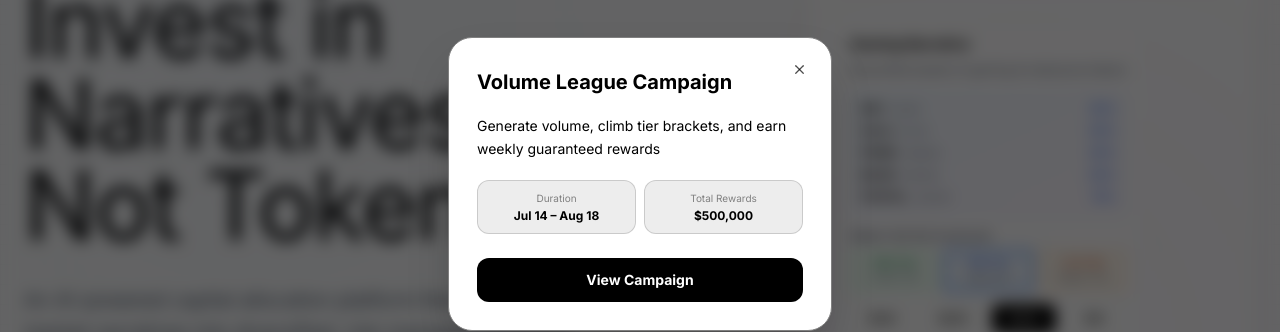
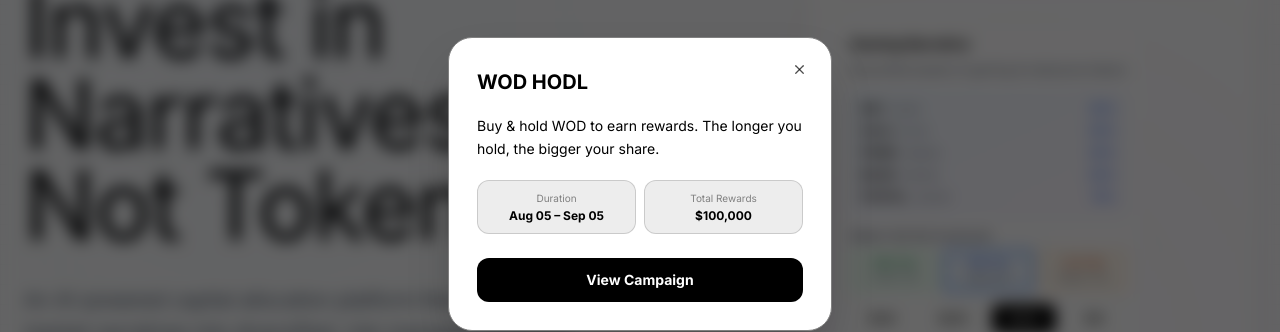
Before and after one commit to AlloX-ai/AlloX, a React (Vite) app: page / in a window 1280 px wide. Shown: the part 216-548 px from the top of the page. Built offline with nearby package versions, Linux system fonts and the light colour scheme; no server answers.

Commit message:
added wod hodl popup

```diff
--- a/src/pages/LandingPage.tsx
+++ b/src/pages/LandingPage.tsx
@@ -1030,7 +1030,7 @@
                     <div>
                       <div className="flex items-center gap-2 mb-1"></div>
                       <div className="font-bold text-black text-xl leading-tight">
-                        Volume League Campaign
+                        WOD HODL
                       </div>
                     </div>
                   </div>
@@ -1038,14 +1038,14 @@
                   <p
                     className="text-sm mb-5 leading-relaxed"
                   >
-                    Generate volume, climb tier brackets, and earn weekly guaranteed rewards
+                    Buy & hold WOD to earn rewards. The longer you hold, the bigger your share.
 
                   </p>
                   {/* Stats row */}
                   <div className="grid grid-cols-2 gap-2 mb-6">
                     {[
-                      { label: "Duration", value: "Jul 14 – Aug 18" },
-                      { label: "Total Rewards", value: "$500,000" },
+                      { label: "Duration", value: "Aug 05 – Sep 05" },
+                      { label: "Total Rewards", value: "$100,000" },
                     ].map((s) => (
                       <div
                         key={s.label}
@@ -1071,7 +1071,7 @@
                   {/* CTAs */}
                   <div className="flex gap-2">
                     <a
-                      href="https://app.allox.ai/campaigns?campaign=volume-league"
+                      href="https://app.allox.ai/campaigns?campaign=wod-hodl"
                       target="_blank"
                       rel="noopener noreferrer"
                       className="flex items-center justify-center w-full py-3 rounded-xl font-bold text-sm transition-all"
```
